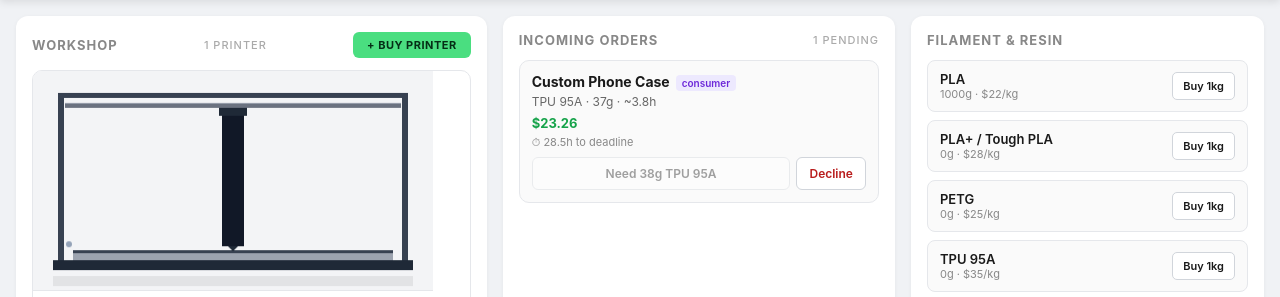
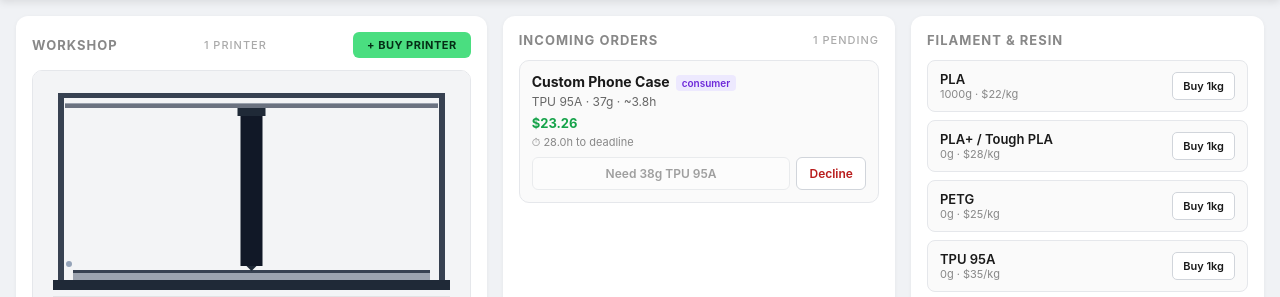
Before and after one commit to gravityst/printer-tycoon, a plain HTML site: page docs/index.html in a window 1280 px wide. Shown: the part 57-354 px from the top of the page. Drawn offline with Linux system fonts and the light colour scheme.

Commit message:
Fix canvas display sizing and speed up first orders
- Canvas was stretched vertically: CSS width:100% with no height let
  the browser pick the bitmap height (220px scaled to 440 retina),
  which the column then expanded vertically. Inline style.height was
  being set but apparently lost a specificity battle in some browsers.
- Switch to aspect-ratio CSS (.printer-canvas: 20/11, .shop-canvas: 16/9)
  so display dims are deterministic. setupCanvas now reads clientWidth/Height
  and matches the bitmap to display × DPR. Drawing fns get correct CSS-pixel
  dimensions regardless of column width.
- ORDER_SPAWN_BASE_HOURS 14 → 5 (avg ~20s instead of ~60s at rep 0).
- First-order delay 1 → 0.5 game hours (~2 real seconds after page load).

Co-Authored-By: Claude Opus 4.7 (1M context) <noreply@anthropic.com>

```diff
--- a/docs/game.js
+++ b/docs/game.js
@@ -5,7 +5,7 @@
 const STATE_KEY = 'printer-tycoon-state-v2';
 const TICK_MS = 250;
 const REAL_SEC_PER_GAME_HOUR = 4;
-const ORDER_SPAWN_BASE_HOURS = 14;
+const ORDER_SPAWN_BASE_HOURS = 5;
 
 const STARTING_PRINTER = 'ender-3-v3-se';
 const STARTING_MONEY = 500;
@@ -109,7 +109,7 @@ function defaultState() {
     printers: [{ printerId: STARTING_PRINTER, slotId: 1, state: 'idle', job: null }],
     inventory: { [STARTING_FILAMENT_ID]: STARTING_FILAMENT_GRAMS },
     orders: [],
-    nextOrderInHours: 1,
+    nextOrderInHours: 0.5,
     nextOrderId: 1,
     nextSlotId: 2,
   };
@@ -407,27 +407,30 @@ function tick() {
 // CANVAS RENDERING — printers + growing models
 // =====================================================================
 
-function setupCanvas(canvas, w, h) {
+// Read the canvas's CSS-determined display size (clientWidth/Height) and
+// match the bitmap to it × devicePixelRatio. Returns drawing dims in CSS pixels.
+function setupCanvas(canvas) {
   const dpr = window.devicePixelRatio || 1;
-  if (canvas.dataset.dpr === String(dpr) && canvas.width === w * dpr) {
-    return canvas.getContext('2d');
+  const w = canvas.clientWidth;
+  const h = canvas.clientHeight;
+  if (w === 0 || h === 0) return null;
+  const targetW = Math.round(w * dpr);
+  const targetH = Math.round(h * dpr);
+  if (canvas.width !== targetW || canvas.height !== targetH) {
+    canvas.width = targetW;
+    canvas.height = targetH;
   }
-  canvas.width = w * dpr;
-  canvas.height = h * dpr;
-  canvas.style.width = w + 'px';
-  canvas.style.height = h + 'px';
   const ctx = canvas.getContext('2d');
-  ctx.scale(dpr, dpr);
-  canvas.dataset.dpr = String(dpr);
-  return ctx;
+  ctx.setTransform(dpr, 0, 0, dpr, 0, 0);
+  return { ctx, w, h };
 }
 
 function drawPrinter(canvas, slot) {
   const printer = printerById(slot.printerId);
   if (!printer) return;
-  const w = parseInt(canvas.getAttribute('width'), 10);
-  const h = parseInt(canvas.getAttribute('height'), 10);
-  const ctx = setupCanvas(canvas, w, h);
+  const setup = setupCanvas(canvas);
+  if (!setup) return;
+  const { ctx, w, h } = setup;
 
   // Background workshop floor
   ctx.fillStyle = '#f3f4f6';
--- a/docs/index.html
+++ b/docs/index.html
@@ -70,7 +70,8 @@
   .printer-card.printing { border-color: #fcd34d; box-shadow: 0 0 0 2px rgba(252,211,77,0.3); }
   .printer-canvas {
     display: block;
-    width: 100%; max-width: 100%;
+    width: 100%;
+    aspect-ratio: 20 / 11;
     background: #f3f4f6;
     border-bottom: 1px solid #e5e7eb;
   }
@@ -242,6 +243,7 @@
   .shop-canvas {
     display: block;
     width: 100%;
+    aspect-ratio: 16 / 9;
     background: #f3f4f6;
     border-bottom: 1px solid #e5e7eb;
   }
```
